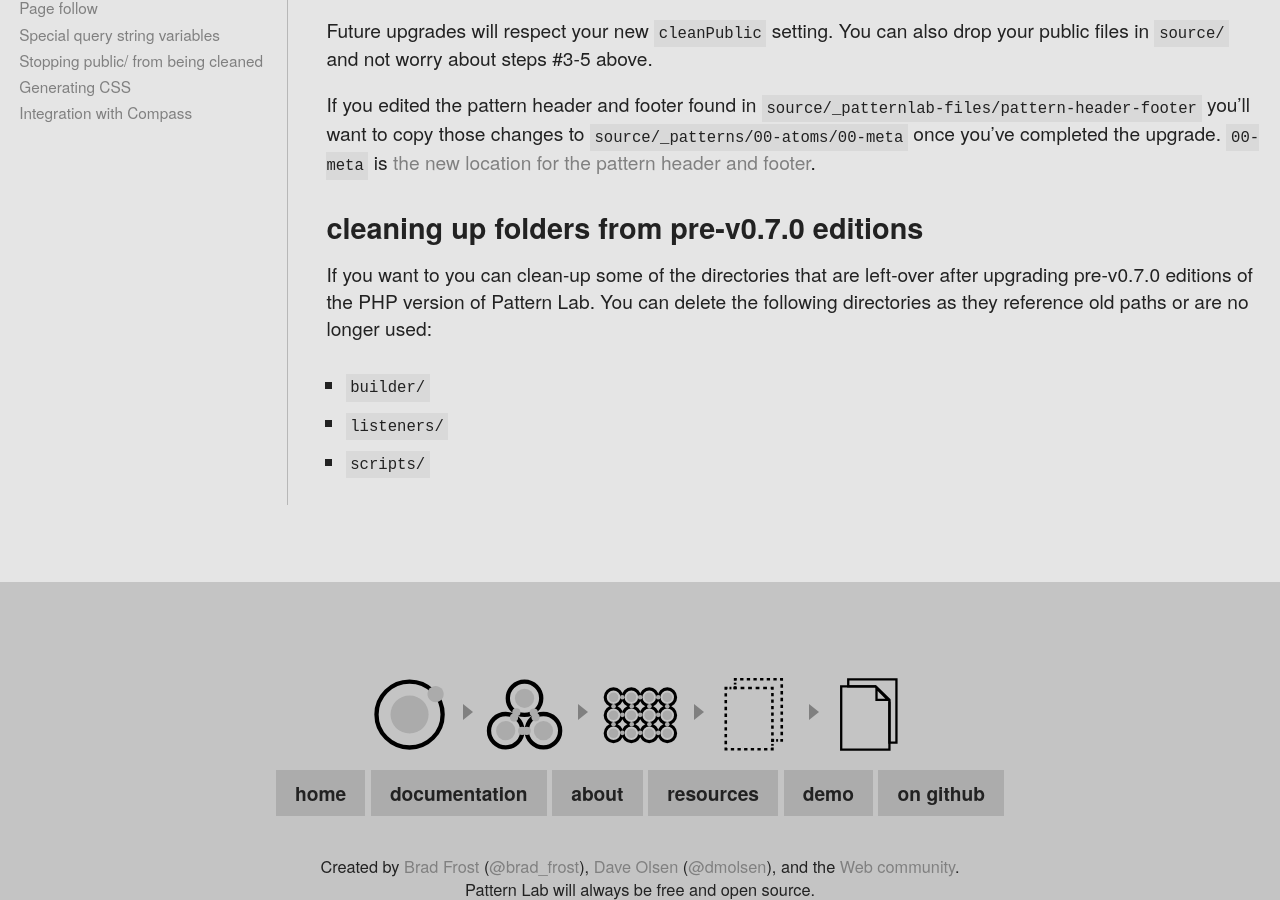
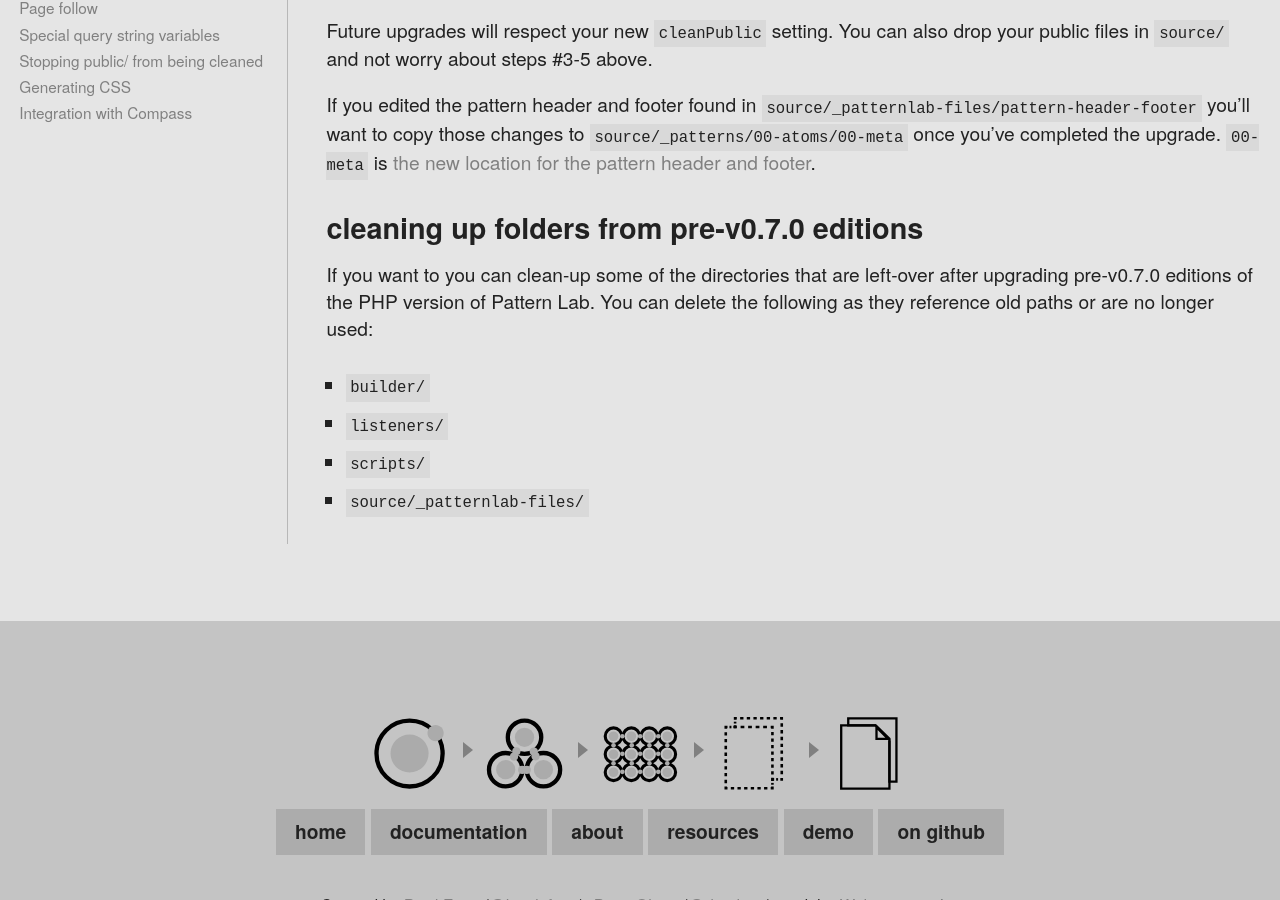
Before and after one commit to pattern-lab/website, a Jekyll site: the page built from patternlabsite/docs/upgrading.md, in a window 1280 px wide and 900 px high, scrolled down 1029 px. Built offline with Jekyll 4.4.1, drawn with Linux system fonts in a browser that asks for light colours; Markdown is read by kramdown in place of the engine named in the settings; comment, search, counter and statistics services are not loaded.

Commit message:
updating the docs on upgrading

```diff
--- a/patternlabsite/docs/upgrading.md
+++ b/patternlabsite/docs/upgrading.md
@@ -31,8 +31,9 @@
 
 ## Cleaning Up Folders from pre-v0.7.0 Editions
 
-If you want to you can clean-up some of the directories that are left-over after upgrading pre-v0.7.0 editions of the PHP version of Pattern Lab. You can delete the following directories as they reference old paths or are no longer used:
+If you want to you can clean-up some of the directories that are left-over after upgrading pre-v0.7.0 editions of the PHP version of Pattern Lab. You can delete the following as they reference old paths or are no longer used:
 
 * `builder/`
 * `listeners/`
 * `scripts/`
+* `source/_patternlab-files/`
```
